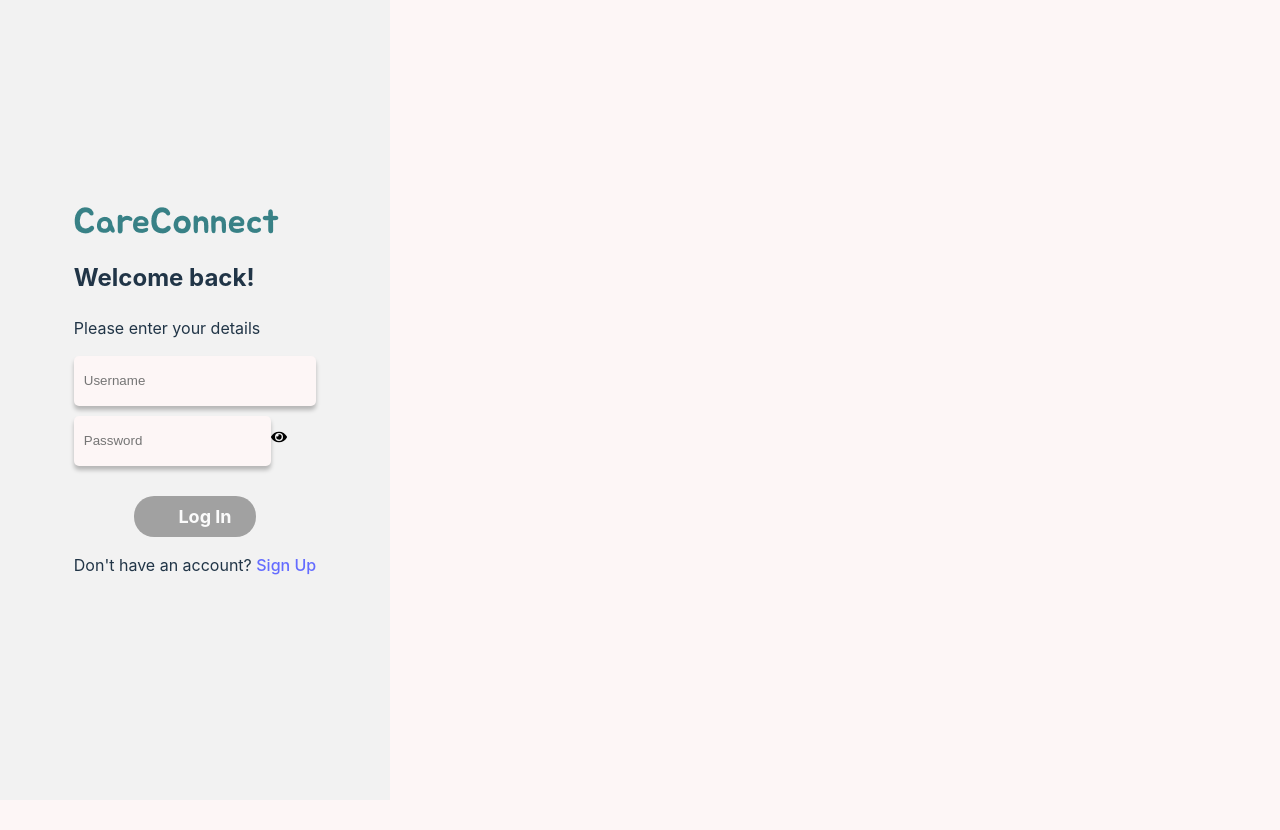
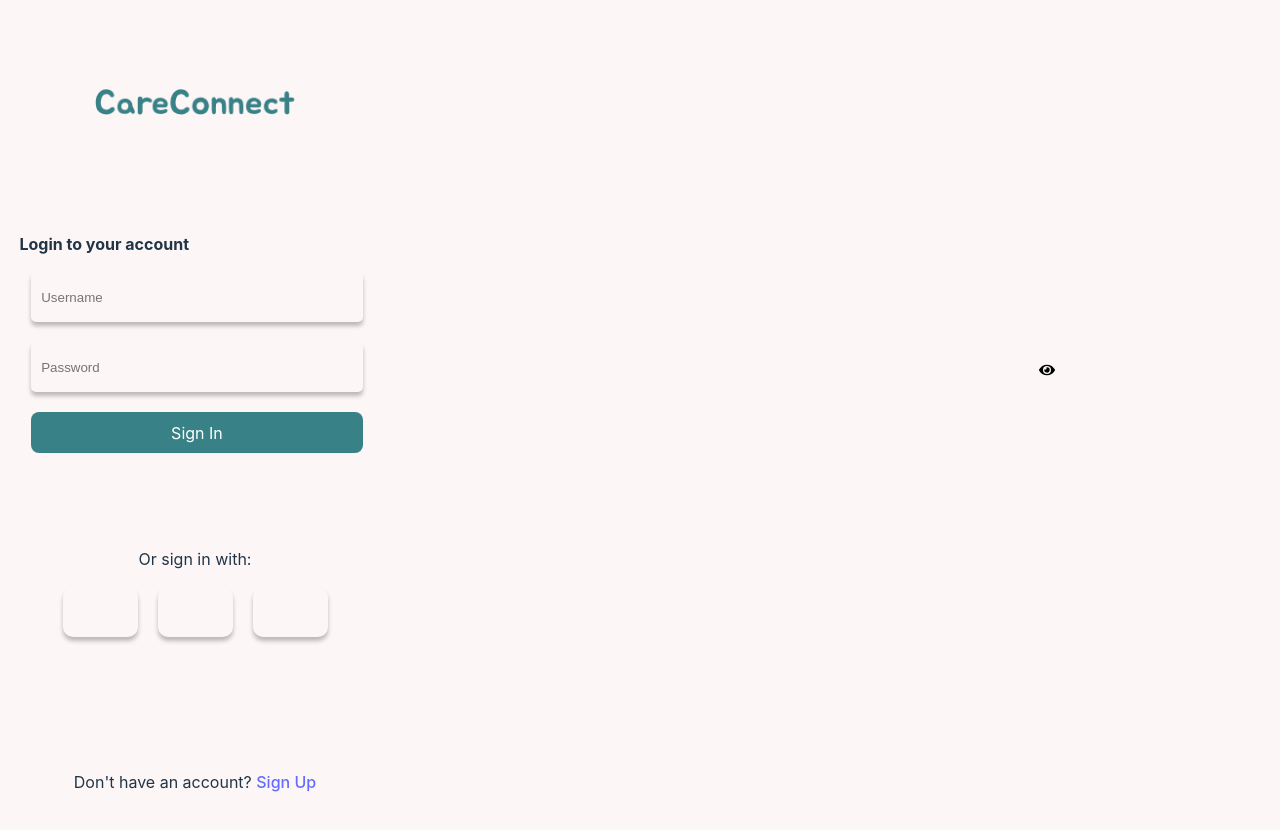
Before and after one commit to JasonFernandoo/CareConnect, a React (Vite) app in the folder CareConnect/: page /book in a window 1280 px wide. Shown: the top 830 px of the page. Built offline with nearby package versions, Linux system fonts and the light colour scheme.

Commit message:
refactor: update web

```diff
--- a/CareConnect/package.json
+++ b/CareConnect/package.json
@@ -22,6 +22,7 @@
     "mysql": "^2.18.1",
     "react": "^18.2.0",
     "react-dom": "^18.2.0",
+    "react-icons": "^5.2.1",
     "react-leaflet": "^4.2.1",
     "react-router-dom": "^6.23.1"
   },
--- a/CareConnect/src/App.jsx
+++ b/CareConnect/src/App.jsx
@@ -27,6 +27,7 @@ function App() {
                     <Route path="/aid" element={<Aid />} />
                     <Route path="/profile" element={<Profile />} />
                     <Route path="/blank" element={<User2 />} />
+                    <Route path="/login" element={<Login />} />
                 </Routes>
             ) : (
                 <Login onLogin={handleLogin} />
--- a/CareConnect/src/Container/Container.css
+++ b/CareConnect/src/Container/Container.css
@@ -51,6 +51,11 @@ body {
   display: grid;
   grid-template-columns: 1fr 1fr;
 }
+
+.atas-kanan p {
+  margin: 0;
+}
+
 .profile {
   height: 35px;
   width: 35px;
--- a/CareConnect/src/Login/Login.css
+++ b/CareConnect/src/Login/Login.css
@@ -1,26 +1,114 @@
-.submit {
+.login-main {
+    width: 100%;
     height: 100%;
-    width: 50%;
-    color: white;
-    text-align: center;
-    font-size: 18px;
-    font-weight: bold;
-    padding-left: 30px;
-    border-radius: 20px;
-    background-color: gray;
-    opacity: 0.7;
-    border: none;
+    background-color: #FDF6F6;
 }
 
-.login-main {
+.login-container {
+    width: 100%;
+    height: 100%;
+    display: flex;
+    justify-content: center;
+    flex-direction: column;
+}
+
+.login-logo img {
+    width: 200px;
+}
+
+.login-logo {
     display: flex;
     justify-content: center;
     align-items: center;
-    height: 100vh;
-    background-color: #f2f2f2;
+    margin-top: -40%;
 }
 
 .login-input {
+    margin-bottom: 20%  ;
+}
+
+.login-input form {
+    display: flex;
     justify-content: center;
     align-items: center;
+    gap: 10px;
 }
+
+.login-input p {
+    font-weight: bold;
+    left: 0;
+    margin-left: 5%;
+    margin-top: 30%;
+}
+
+.username-input-div {
+    width: 80%;
+    margin-left: 8%;
+    margin-right: auto;
+}
+
+.username-input-div input {
+    width: 100%;
+}
+
+.pass-input-div {
+    width: 80%;
+    margin-left: 8%;
+    margin-right: auto;
+}
+
+.pass-input-div input {
+    width: 100%;
+}
+
+.pass-show {
+    display: flex;
+    width: 80%;
+    z-index: 100;
+    justify-content: right;
+    padding-right: 5%;
+    position: absolute;
+    margin-top: -40px;
+}
+
+.submit-login {
+    width: 85%;
+    text-align: center;
+    background-color: #388186;
+    margin-left: 8%;
+    margin-right: auto;
+    color: white;
+    font-weight: normal;
+}
+
+.sign-up {
+    width: 100%;
+    text-align: center;
+    margin-bottom: -50%;
+}
+
+.other-sign-in {
+    width: 100%;
+    display: flex;
+    flex-direction: column;
+    justify-content: center;
+    align-items: center;
+    margin-bottom: 30%;
+}
+
+.other-symbol {
+    width: 100%;
+    display: flex;
+    flex-direction: row;
+    justify-content: center;
+    align-items: center;
+    gap: 20px;
+}
+
+.symbol-1 {
+    height: 50px;
+    width: 75px;
+    border-radius: 10px;
+    background-color: #FDF6F6;
+    box-shadow: 0px 4px 4px rgba(0, 0, 0, 0.25);
+}
--- a/CareConnect/src/Login/Login.jsx
+++ b/CareConnect/src/Login/Login.jsx
@@ -29,9 +29,9 @@ const Login = ({ onLogin }) => {
           <img src={Logo} alt="Logo" />
         </div>
         <div className="login-input">
-          <h2>Welcome back!</h2>
-          <p>Please enter your details</p>
+          <p>Login to your account</p>
           <form onSubmit={(e) => e.preventDefault()}>
+            <div className="username-input-div">
               <input
                 type="username"
                 placeholder="Username"
@@ -39,6 +39,7 @@ const Login = ({ onLogin }) => {
                 onChange={(e) => setusername(e.target.value)}
                 required
               />
+            </div>
             <div className="pass-input-div">
               <input
                 type={showPassword ? "text" : "password"}
@@ -47,14 +48,30 @@ const Login = ({ onLogin }) => {
                 onChange={(e) => setPassword(e.target.value)}
                 required
               />
+              <div className="pass-show">
                 {showPassword ? (
                   <FaEyeSlash onClick={() => setShowPassword(!showPassword)} />
                 ) : (
                   <FaEye onClick={() => setShowPassword(!showPassword)} />
                 )}
               </div>
-            <button className="submit" type="button" onClick={handleLogin}>Log In</button>
+            </div>
+            <button className="submit-login" type="button" onClick={handleLogin}>Sign In</button>
           </form>
+        </div>
+        <div className="other-sign-in">
+          <p>Or sign in with:</p>
+          <div className="other-symbol">
+            <div className="symbol-1">
+
+            </div>
+            <div className="symbol-1">
+
+            </div>
+            <div className="symbol-1">
+
+            </div>
+          </div>
         </div>
         <p className="sign-up">Don't have an account? <a href="#">Sign Up</a></p>
       </div>
--- a/CareConnect/src/Profile/Profile.css
+++ b/CareConnect/src/Profile/Profile.css
@@ -75,15 +75,53 @@ body {
 
 .fixed-atas {
     height: 35%;
+    display: flex;
+    flex-direction: column;
     background-color: var(--color-4);
     border-radius: 10px;
     box-shadow: 0px 4px 4px rgba(0, 0, 0, 0.25);
+    justify-content: center;
+    align-items: center;
+}
+
+.fixed-atas button {
+    width: 90%;
+    height: 50px;
+    text-align: left;
+    background-color: #FDF6F6;
+    border-bottom: 0.5px solid #BBBBBB;
+    border-radius: 0;
+}
+
+.last-button {
+    border: 0 !important;
+}
+
+.fixed-atas button:hover {
+    background-color: #BBBBBB;
 }
 
 .fixed-bawah {
     height: 65%;
     margin-top: 5%;
+    display: flex;
+    flex-direction: column;
+    justify-content: center;
+    align-items: center;
     border-radius: 10px;
     background-color: var(--color-4);
     box-shadow: 0px 4px 4px rgba(0, 0, 0, 0.25);
 }
+
+.fixed-bawah button {
+    width: 90%;
+    height: 60px;
+    text-align: left;
+    background-color: #FDF6F6;
+    border-bottom: 0.5px solid #BBBBBB;
+    border-radius: 0;
+}
+
+.fixed-bawah button:hover {
+    background-color: #BBBBBB;
+}
--- a/CareConnect/src/Profile/Profile.jsx
+++ b/CareConnect/src/Profile/Profile.jsx
@@ -19,10 +19,16 @@ function Profile() {
             <div className='bottom'></div>
             <div className="fixed-div">
                 <div className='fixed-atas'>
-
+                    <button>My Address</button>
+                    <button>Account</button>
+                    <button className='last-button'>Riwayat</button>
                 </div>
                 <div className='fixed-bawah'>
-
+                    <button>Notifications</button>
+                    <button>Passwords</button>
+                    <button>Privacy and Security</button>
+                    <button>Language</button>
+                    <button className='last-button' onClick={() => { navigate('/login', { replace: true }); window.location.reload(); }}>Logout</button>
                 </div>
             </div>
         </div>
```
Also changed, not shown: 1 other file (tests, documents, lock files or other folders). Lines whose indentation alone changed are shown as unchanged.
